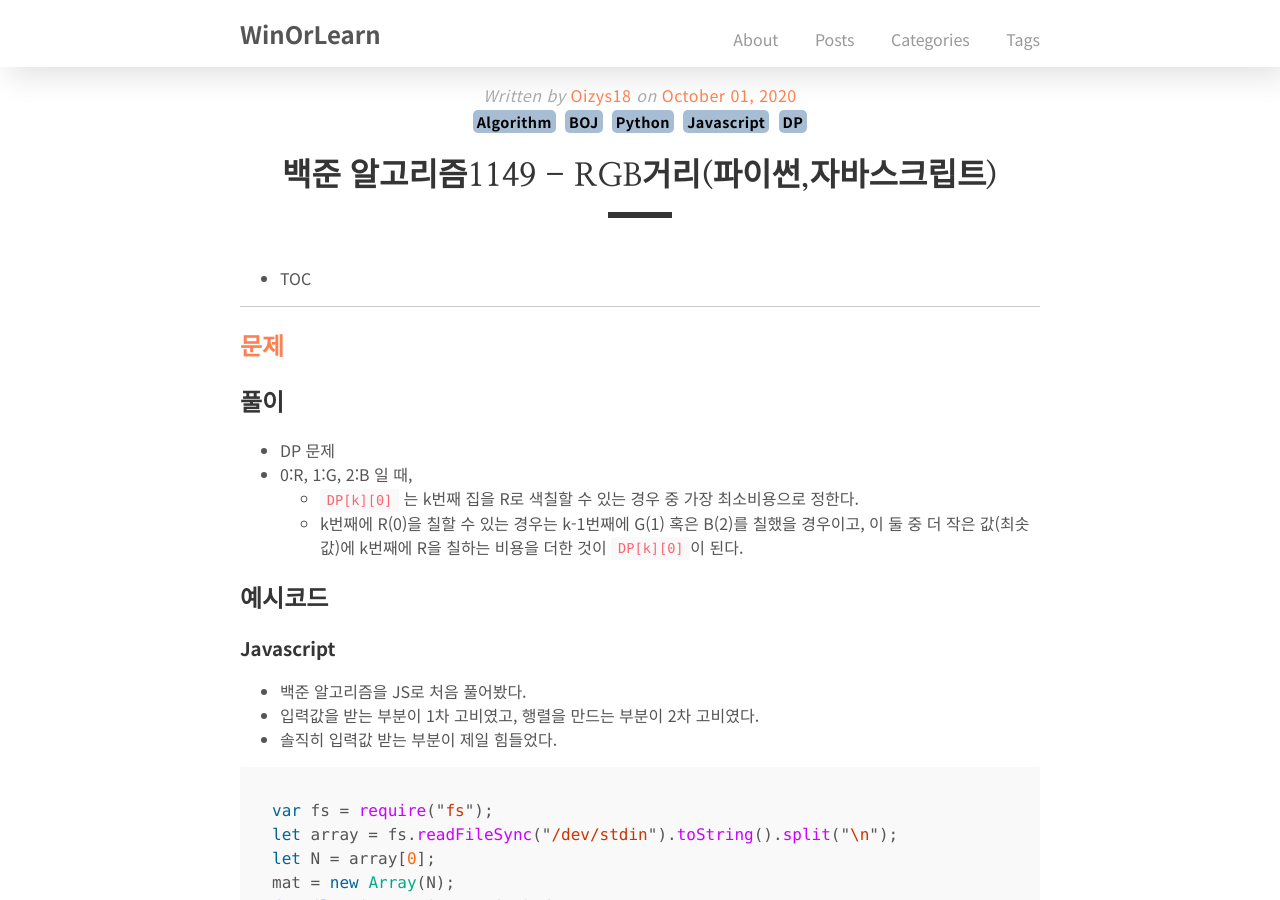
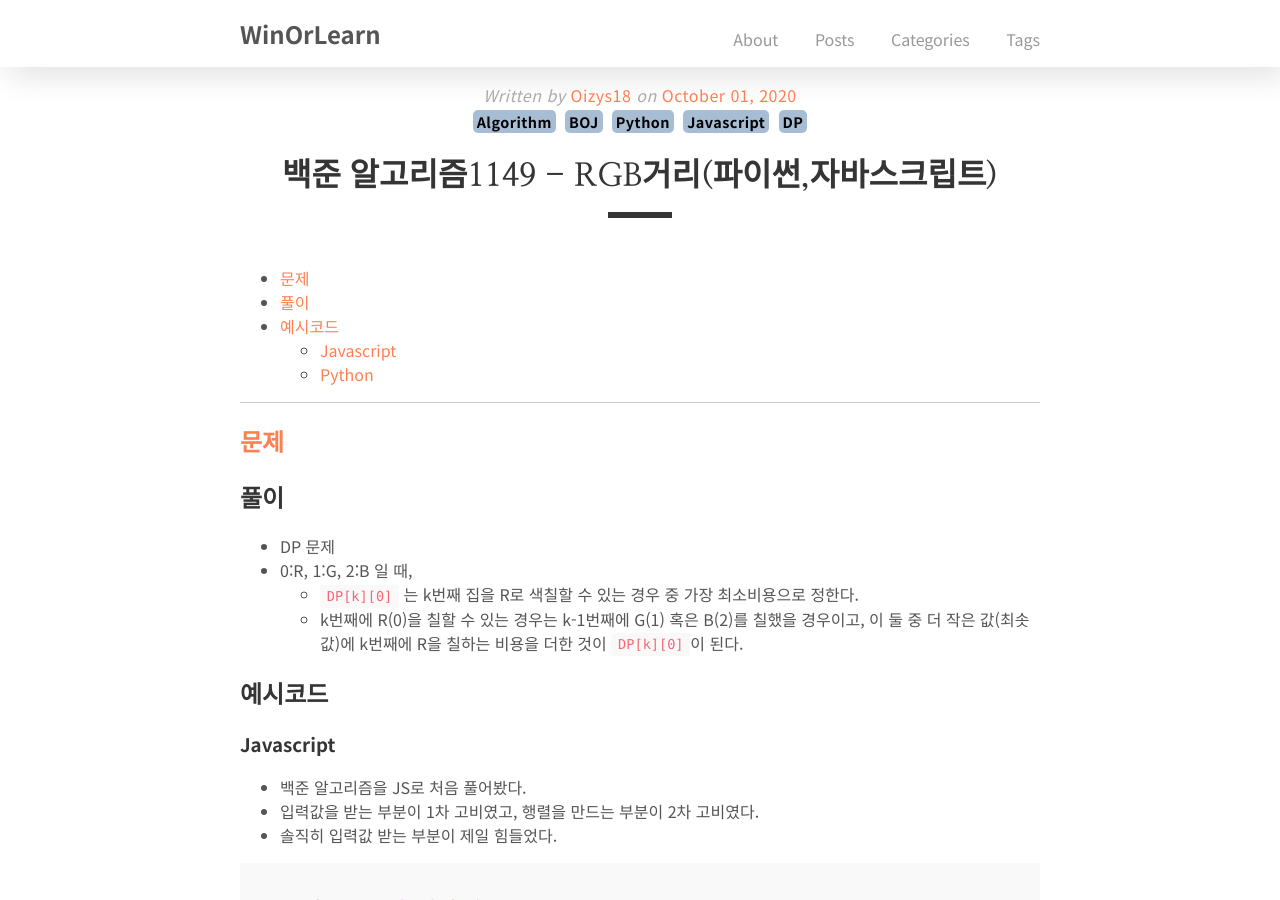
Before and after one commit to Oizys18/blog_depreciated, a Jekyll site: the page built from _posts/Algorithm/2020-10-01-RGB.md, in a window 1280 px wide and 900 px high. Built offline with Jekyll 4.4.1, drawn with Linux system fonts in a browser that asks for light colours; comment, search, counter and statistics services are not loaded.

Commit message:
Mod 1149

```diff
--- a/_posts/Algorithm/2020-10-01-RGB.md
+++ b/_posts/Algorithm/2020-10-01-RGB.md
@@ -7,10 +7,9 @@ comments: true
 tags: [Algorithm, BOJ, Python, Javascript, DP]
 ---
 
-- TOC
-  {:toc}
-
----
+* TOC
+{:toc}
+* * *
 
 ## [문제](https://www.acmicpc.net/problem/1149)
 
```
